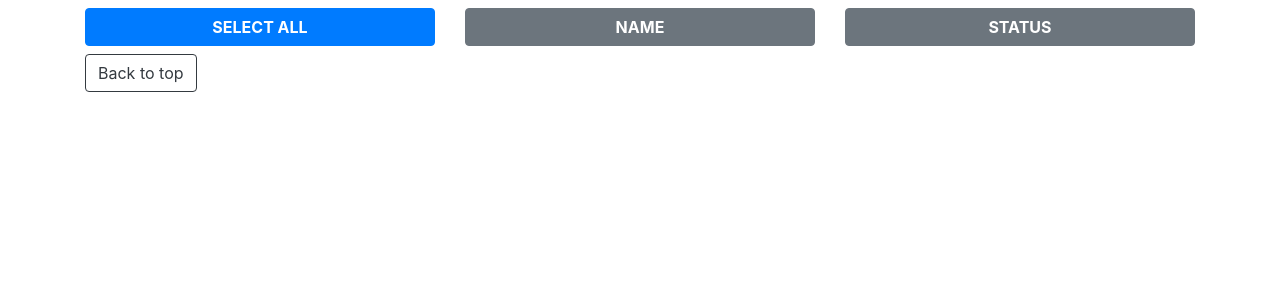
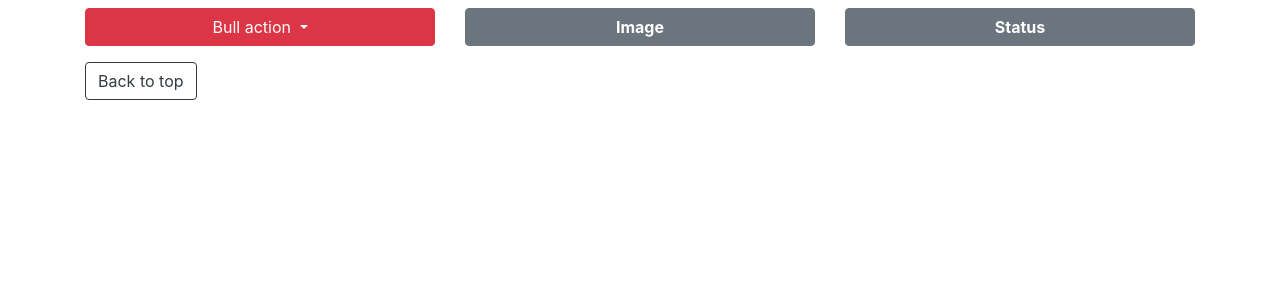
Before and after one commit to sebastianlach/dockerboard, a Django app: template dockerboard/containers/templates/containers/list.html in a window 1280 px wide. Shown: the part 56-356 px from the top of the page. Run offline with Django 3.2, Linux system fonts and the light colour scheme; the template is opened without the code that fills it, so the values that code supplies are empty; some libraries are stand-ins or nearby versions.

Commit message:
Update container list layout

```diff
--- a/dockerboard/containers/templates/containers/list.html
+++ b/dockerboard/containers/templates/containers/list.html
@@ -22,22 +22,35 @@
 {% block content %}
 <div class="container">
 
-    <div class="row mb-2">
+    <div class="row mb-3">
+
         <div class="col-md-4">
-            <a href="#" class="btn btn-block btn-primary button-select-all">
-                <b>SELECT ALL</b>
-            </a>
+            <div class="btn-group btn-block">
+                <button type="button" class="btn btn-danger dropdown-toggle" data-toggle="dropdown" aria-haspopup="true" aria-expanded="false">
+                    Bull action
+                </button>
+                <div class="dropdown-menu">
+                    <a class="dropdown-item" href="#">Action</a>
+                    <a class="dropdown-item" href="#">Another action</a>
+                    <a class="dropdown-item" href="#">Something else here</a>
+                    <div class="dropdown-divider"></div>
+                    <a class="dropdown-item" href="#">Separated link</a>
+                </div>
+            </div>
         </div>
+
         <div class="col-md-4">
             <span class="btn btn-block btn-secondary">
-                <b>NAME</b>
+                <b>Image</b>
             </span>
         </div>
+
         <div class="col-md-4">
             <span class="btn btn-block btn-secondary">
-                <b>STATUS</b>
+                <b>Status</b>
             </span>
         </div>
+
     </div>
 
     {% for container in containers %}
@@ -52,7 +65,7 @@
                     <span class="sr-only">Toggle Dropdown</span>
                 </button>
                 <div class="dropdown-menu">
-                    <a class="dropdown-item" href="#" data-url="{% url 'containers:start' container.id %}">Start</a>
+                <a class="dropdown-item" href="#" data-url="{% url 'containers:start' container.id %}" class="{% if container.state == 'running' %}disable{% endif %}">Start</a>
                     <a class="dropdown-item" href="#" data-url="{% url 'containers:restart' container.id %}">Restart</a>
                     <a class="dropdown-item" href="#" data-url="{% url 'containers:stop' container.id %}">Stop</a>
                     <div class="dropdown-divider"></div>
```
